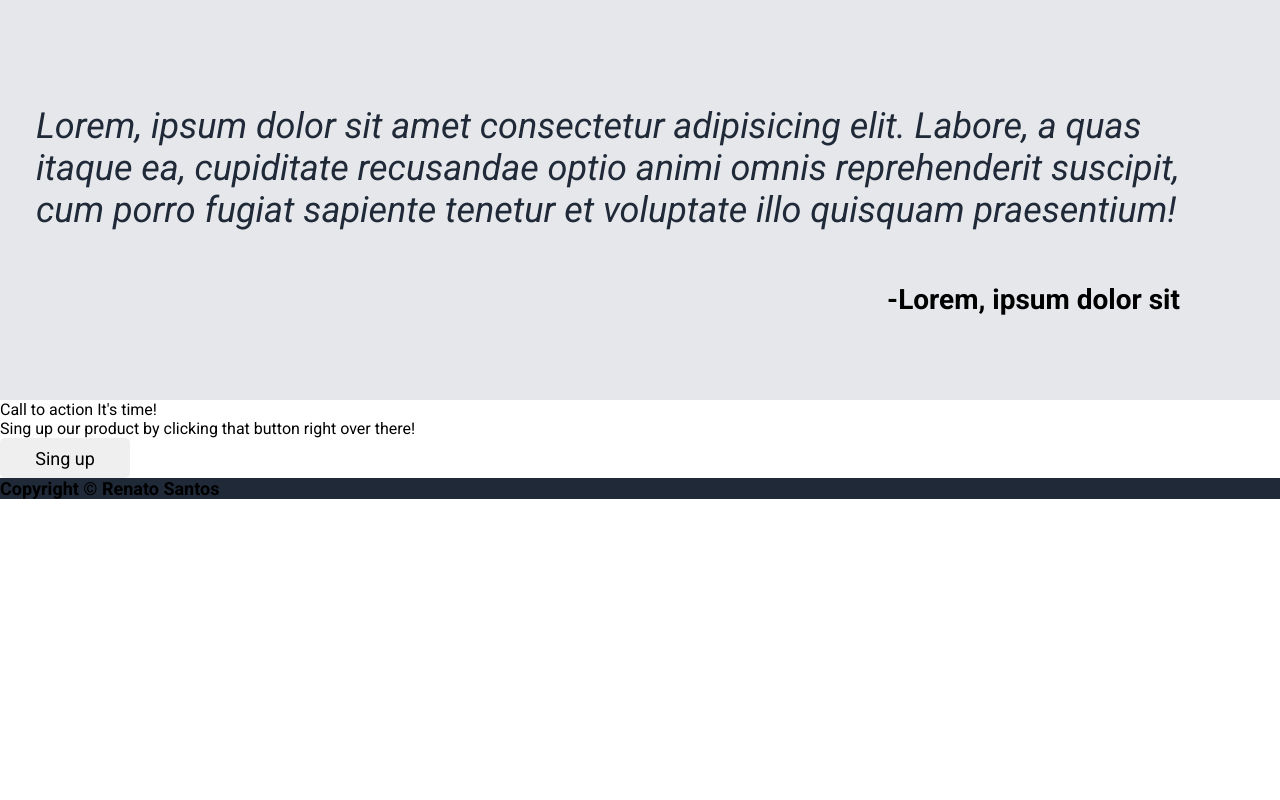
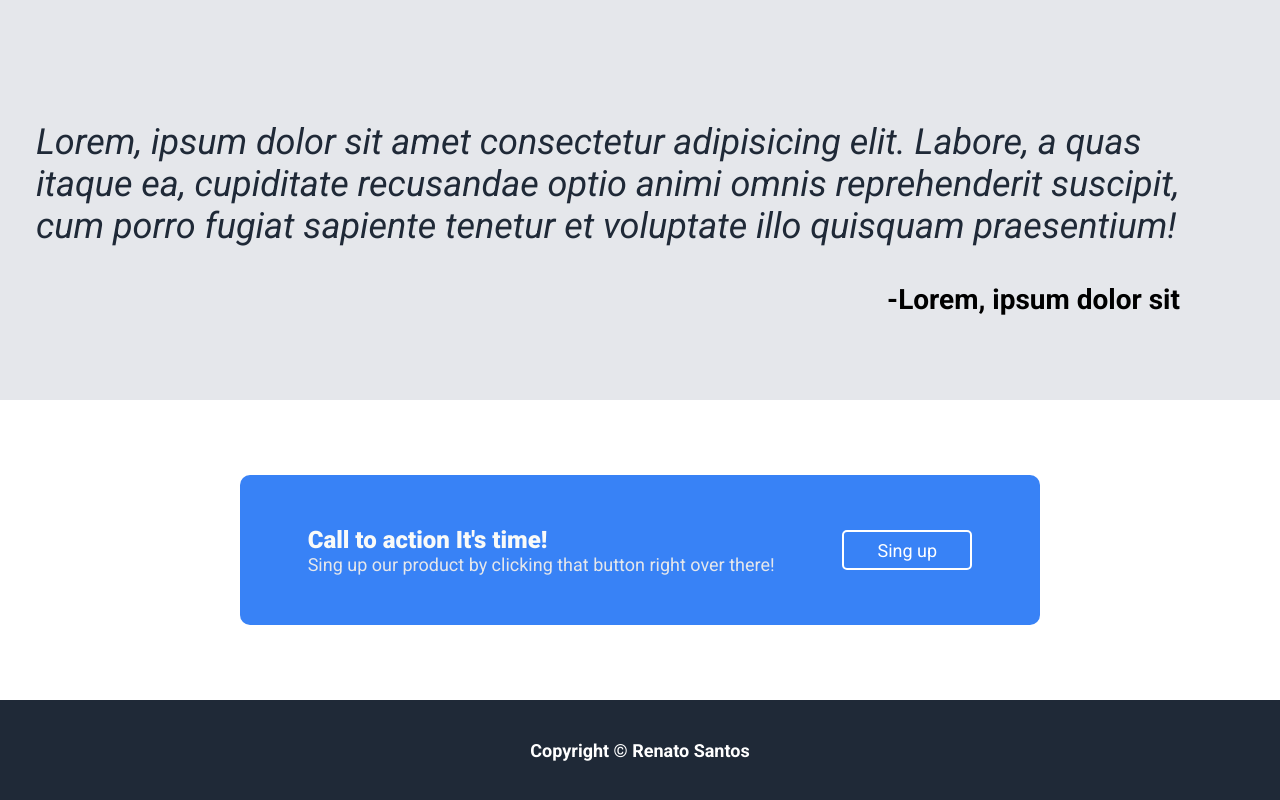
Before and after one commit to renatoallart/landinf-page, a plain HTML site: page index.html in a window 1280 px wide. Shown: the part 912-1712 px from the top of the page. Before the commit the page ends 1411 px from the top, so only its background shows below. Drawn offline with Linux system fonts and the light colour scheme.

Commit message:
Fix: Call to action section Body: adding style to the Call to action section

```diff
--- a/index.html
+++ b/index.html
@@ -70,12 +70,17 @@
       </p>
       <h3>-Lorem, ipsum dolor sit</h3>
     </div>
-    <div class="singup-container">
-      <div class="call">
-        <p>Call to action It's time!</p>
-        <p>Sing up our product by clicking that button right over there!</p>
+
+    <div class="call-container">
+      <div class="singup-container">
+        <div>
+          <p class="singup-intro">Call to action It's time!</p>
+          <p class="singup-info">
+            Sing up our product by clicking that button right over there!
+          </p>
+        </div>
+        <button class="singup-button">Sing up</button>
       </div>
-      <button class="call-singup">Sing up</button>
     </div>
     <footer><h4>Copyright © Renato Santos</h4></footer>
   </body>
--- a/style.css
+++ b/style.css
@@ -16,6 +16,8 @@ footer,
 .intro {
   background-color: #1f2937;
 }
+
+/* nav -------- */
 
 .navbar {
   display: flex;
@@ -90,6 +92,8 @@ button {
   align-content: center;
 }
 
+/* cards -------- */
+
 .card-section {
   height: 400px;
 }
@@ -112,6 +116,8 @@ button {
   text-align: center;
 }
 
+/* quote ------- */
+
 .quote-section {
   height: 400px;
   background-color: #e5e7eb;
@@ -129,11 +135,54 @@ button {
 }
 
 h3 {
-  margin: 16px;
   margin-right: 100px;
   align-self: last baseline;
   font-size: 28px;
 }
+
+/* signup call ------- */
+
+.call-container {
+  height: 300px;
+  display: flex;
+  justify-content: center;
+  align-items: center;
+}
+.singup-container {
+  display: flex;
+  justify-content: space-evenly;
+  align-items: center;
+  margin: 32px;
+  background-color: #3882f6;
+  width: 800px;
+  height: 150px;
+  border-radius: 10px;
+}
+
+.singup-intro {
+  font-size: 24px;
+  color: #f9faf8;
+  font-weight: 900;
+}
+.singup-info {
+  color: #e5e7eb;
+  font-size: 18px;
+}
+.singup-button {
+  border: 2px solid white;
+  color: white;
+  background-color: #3882f6;
+}
+/* footer ------- */
+
 footer {
   font-size: 18px;
+  height: 100px;
+  display: flex;
+  justify-content: center;
+  align-items: center;
 }
+
+h4 {
+  color: white;
+}
```
